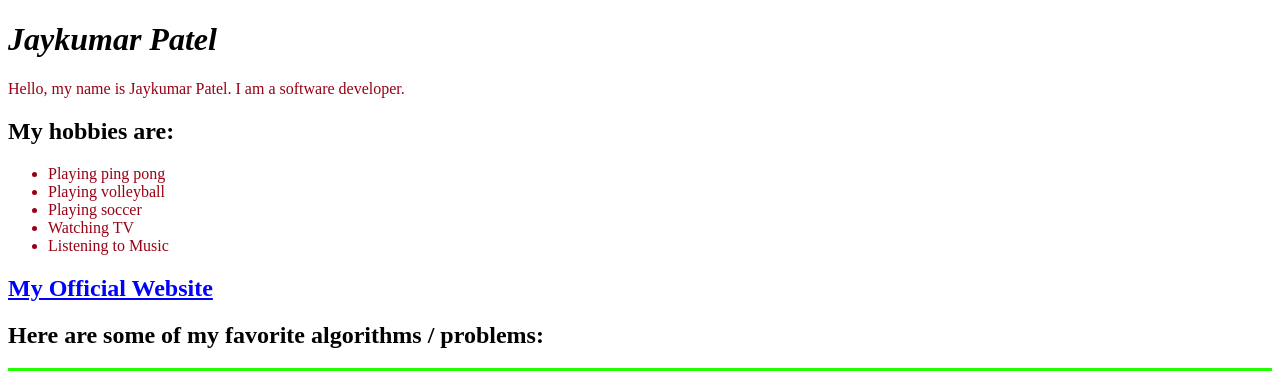
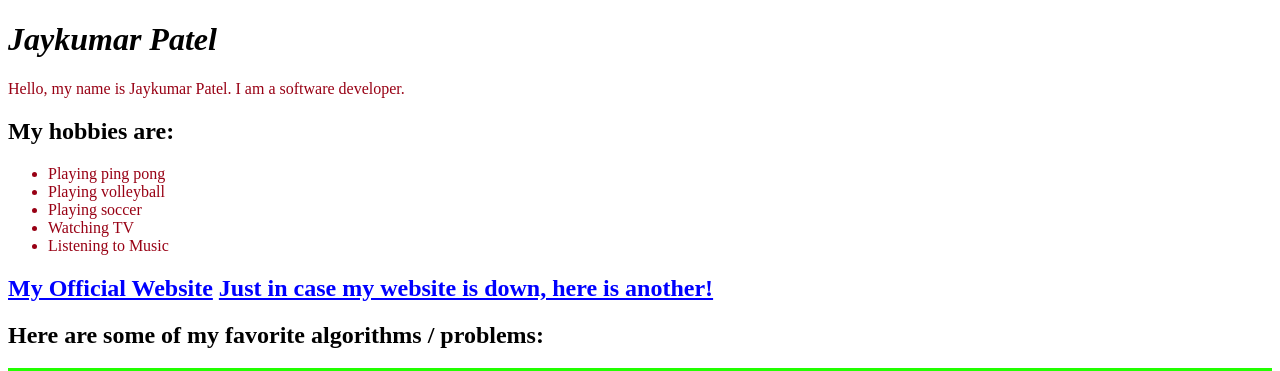
Before and after one commit to JaykumarPatel4802/JaykumarPatel4802.github.io, a plain HTML site: page index.html in a window 1280 px wide. Shown: the top 371 px of the page. Drawn offline with Linux system fonts and the light colour scheme.

Commit message:
add another link

```diff
--- a/index.html
+++ b/index.html
@@ -23,6 +23,7 @@
     </ul>
     <h2>
         <a id="website-link" href="https://JaykumarPatel4802.pythonanywhere.com" target="_blank">My Official Website</a>
+        <a id="website-link" href="https://leetcode.com/problemset/all/" target="_blank">Just in case my website is down, here is another!</a>
     </h2>
     <div>
         <h2>Here are some of my favorite algorithms / problems:</h2>
```
